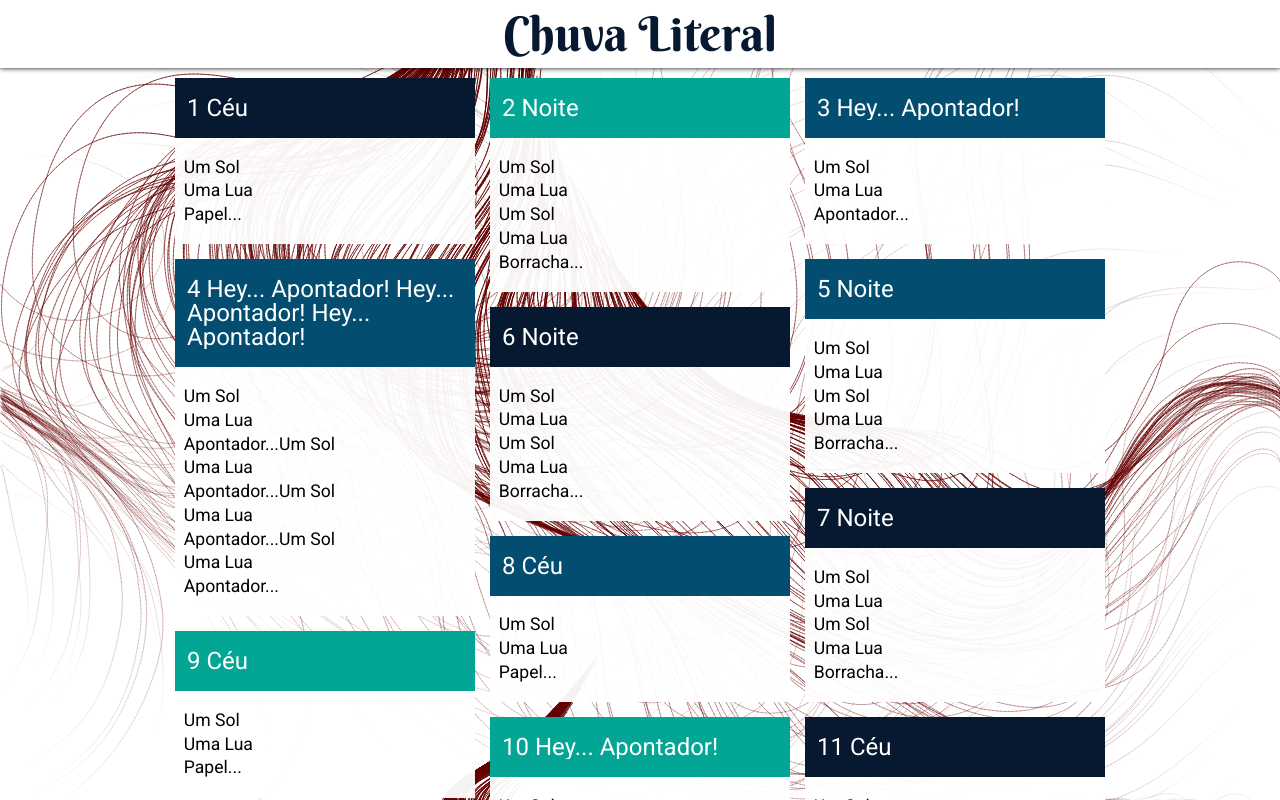
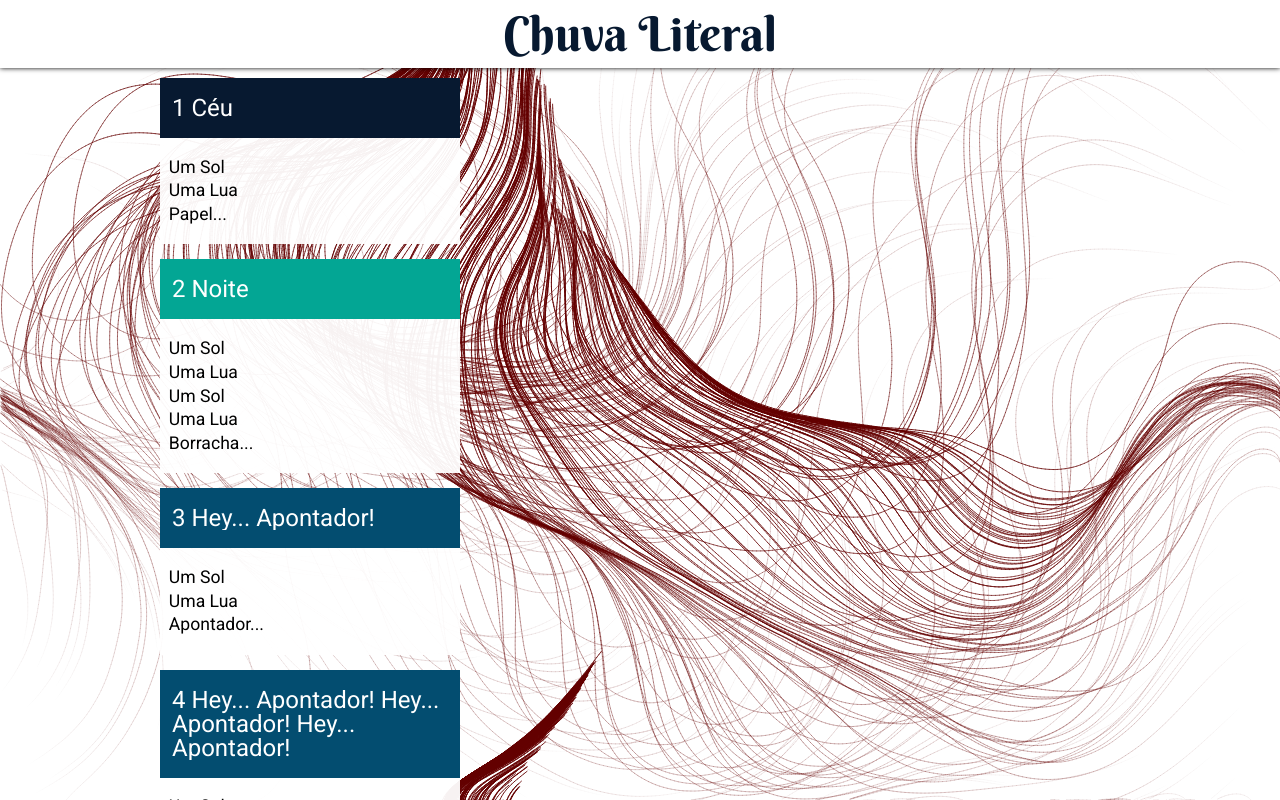
Before and after one commit to renanroberto/chuva-literal, a Vue app in the folder front/: page / in a window 1280 px wide. Shown: the top 800 px of the page. Built offline with nearby package versions, Linux system fonts and the light colour scheme.

Commit message:
remove masonry.js

```diff
--- a/front/index.html
+++ b/front/index.html
@@ -9,8 +9,6 @@
 
     <script src="https://cdnjs.cloudflare.com/ajax/libs/p5.js/0.5.16/p5.min.js"></script>
     <script src="https://cdnjs.cloudflare.com/ajax/libs/p5.js/0.5.16/addons/p5.dom.min.js"></script>
-
-    <script src="https://unpkg.com/masonry-layout@4/dist/masonry.pkgd.js"></script>
 
     <script src='/static/scripts/particle.js'></script>
     <script src='/static/scripts/sketch.js'></script>
--- a/front/package.json
+++ b/front/package.json
@@ -12,7 +12,6 @@
   },
   "dependencies": {
     "axios": "^0.17.0",
-    "masonry-layout": "^4.2.0",
     "vue": "^2.5.2",
     "vue-router": "^3.0.1"
   },
--- a/front/src/components/Home.vue
+++ b/front/src/components/Home.vue
@@ -40,7 +40,7 @@
     </div>
 
     <section>
-      <div class="container" data-masonry='{ "itemSelector": ".post", "columnWidth": ".post-sizer", "gutter": 15, "fitWidth": true }'>
+      <div class="container">
         <div class="post-sizer">
         </div>
         <div class="post" v-for="post in posts">
@@ -143,8 +143,6 @@ export default {
   .container {
     width: 100%;
   }
-
-  .post-sizer { width: 300px }
 
   .post {
     width: 300px;
```
